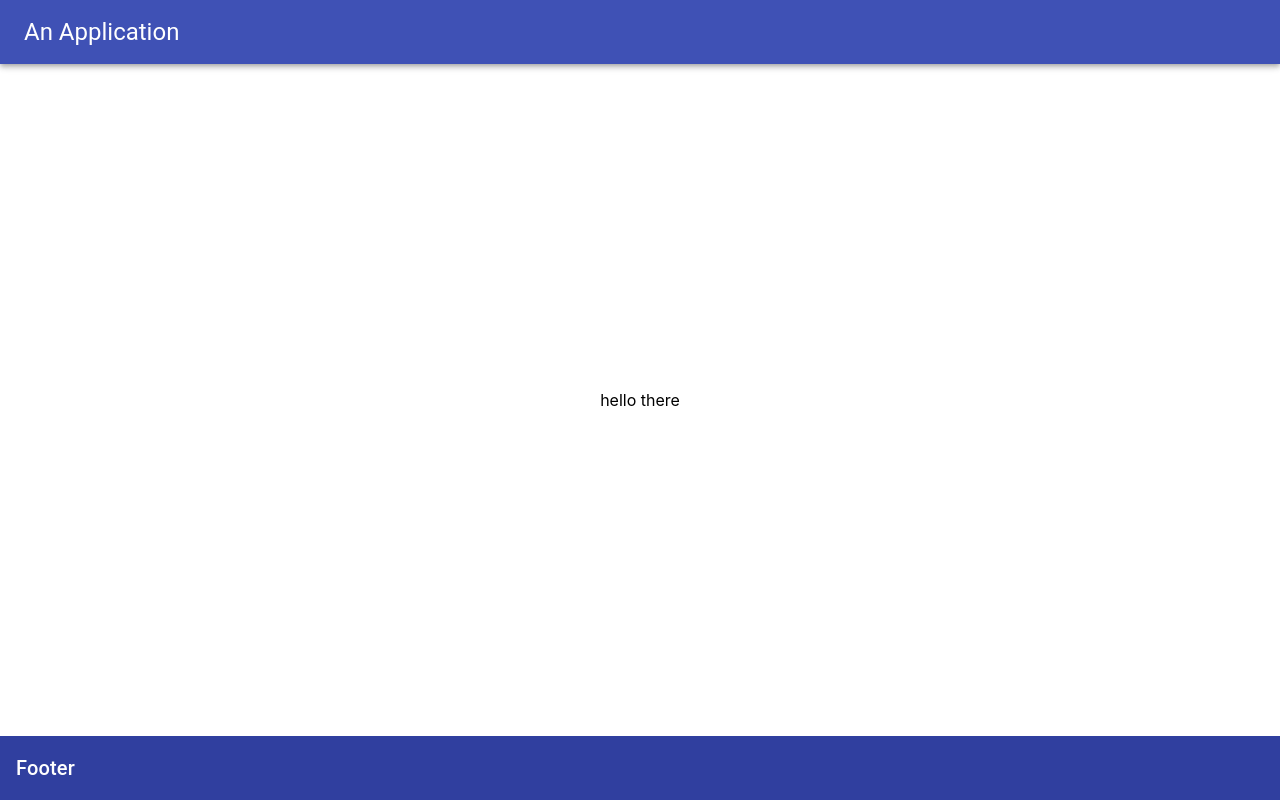
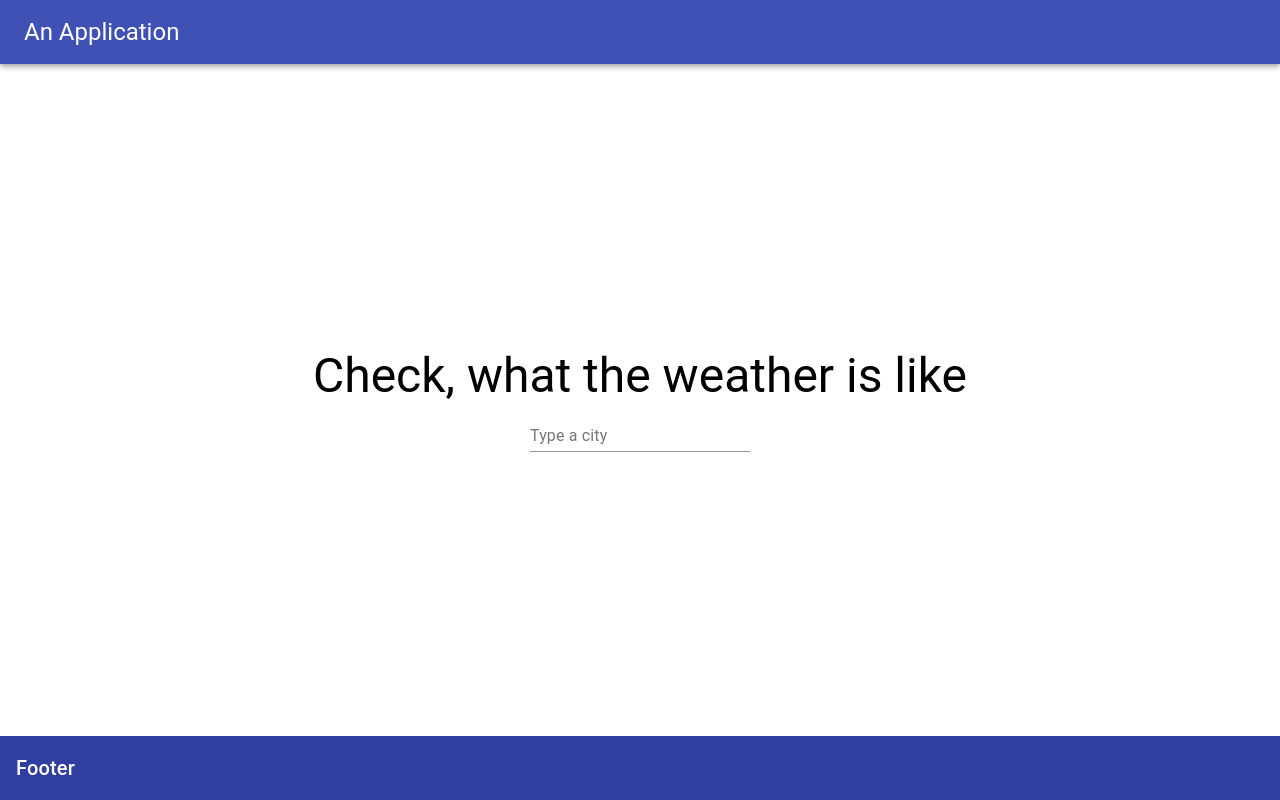
Before and after one commit to Arcywojak/some-react-idk, a React (Create React App) app: page / in a window 1280 px wide. Built offline with nearby package versions, Linux system fonts and the light colour scheme.

Commit message:
add title and searchInput components into home page

```diff
--- a/package.json
+++ b/package.json
@@ -4,6 +4,7 @@
   "private": true,
   "dependencies": {
     "@material-ui/core": "^4.11.4",
+    "@material-ui/icons": "^4.11.2",
     "@testing-library/jest-dom": "^5.14.1",
     "@testing-library/react": "^11.2.7",
     "@testing-library/user-event": "^12.8.3",
--- /dev/null
+++ b/src/components/home-page-components/search-input.js
@@ -0,0 +1,21 @@
+import React from 'react'
+import TextField from '@material-ui/core/TextField';
+
+const SearchInput = ({inputValue, setInputValue, placeholder}) => {
+
+    const changeValue = e => {
+        setInputValue(e.target.value);
+    }
+
+    return (
+        <TextField
+        id="city-input"
+        label="Type a city"
+        value={inputValue}
+        placeholder={placeholder}
+        onChange={(e) => {changeValue(e)}}
+         />
+    )
+}
+
+export default SearchInput
--- a/src/constant-components/content-wrapper/content-wrapper.component.js
+++ b/src/constant-components/content-wrapper/content-wrapper.component.js
@@ -7,7 +7,8 @@ const useStyles = makeStyles((theme) => ({
       minHeight: "calc(100vh - 128px)",
       display: "flex",
       justifyContent: "center",
-      alignItems: "Center"
+      alignItems: "Center",
+      flexDirection: "column"
     },
 }));
 
--- a/src/pages/home-page/home.page.js
+++ b/src/pages/home-page/home.page.js
@@ -1,11 +1,19 @@
-import React from 'react'
+import React, {useState} from 'react'
+import SearchInput from '../../components/home-page-components/search-input';
+import Typography from '@material-ui/core/Typography';
 
 const HomePage = () => {
 
+    const [inputValue, setInputValue] = useState('')
+
     return (
-        <div>
-            hello there
-        </div>
+        <>
+        <Typography variant="h3">
+             Check, what the weather is like
+        </Typography>
+
+          <SearchInput inputValue={inputValue} setInputValue={setInputValue} placeholder="e.g. Warsaw" />
+        </>
     )
 }
 
```
Also changed, not shown: 1 other file (tests, documents, lock files or other folders).
